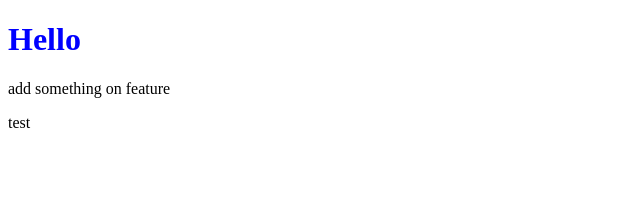
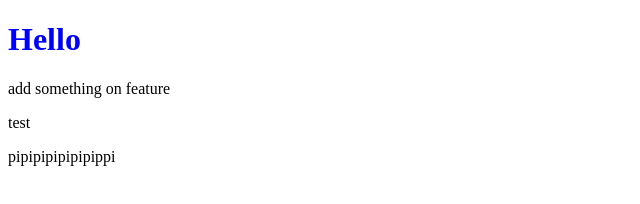
Before and after one commit to TammyKao/Demo, a plain HTML site: page index.html in a window 1280 px wide. Shown: the whole page, without its empty margins (0-640 px from the left). Drawn offline with Linux system fonts and the light colour scheme.

Commit message:
pikpikpipip

```diff
--- a/index.html
+++ b/index.html
@@ -14,6 +14,7 @@
     <p>add something on feature</p>
     <p>test</p>
     <script src="main.js"></script>
+    <p>pipipipipipipippi</p>
 </body>
 
 </html>
```
